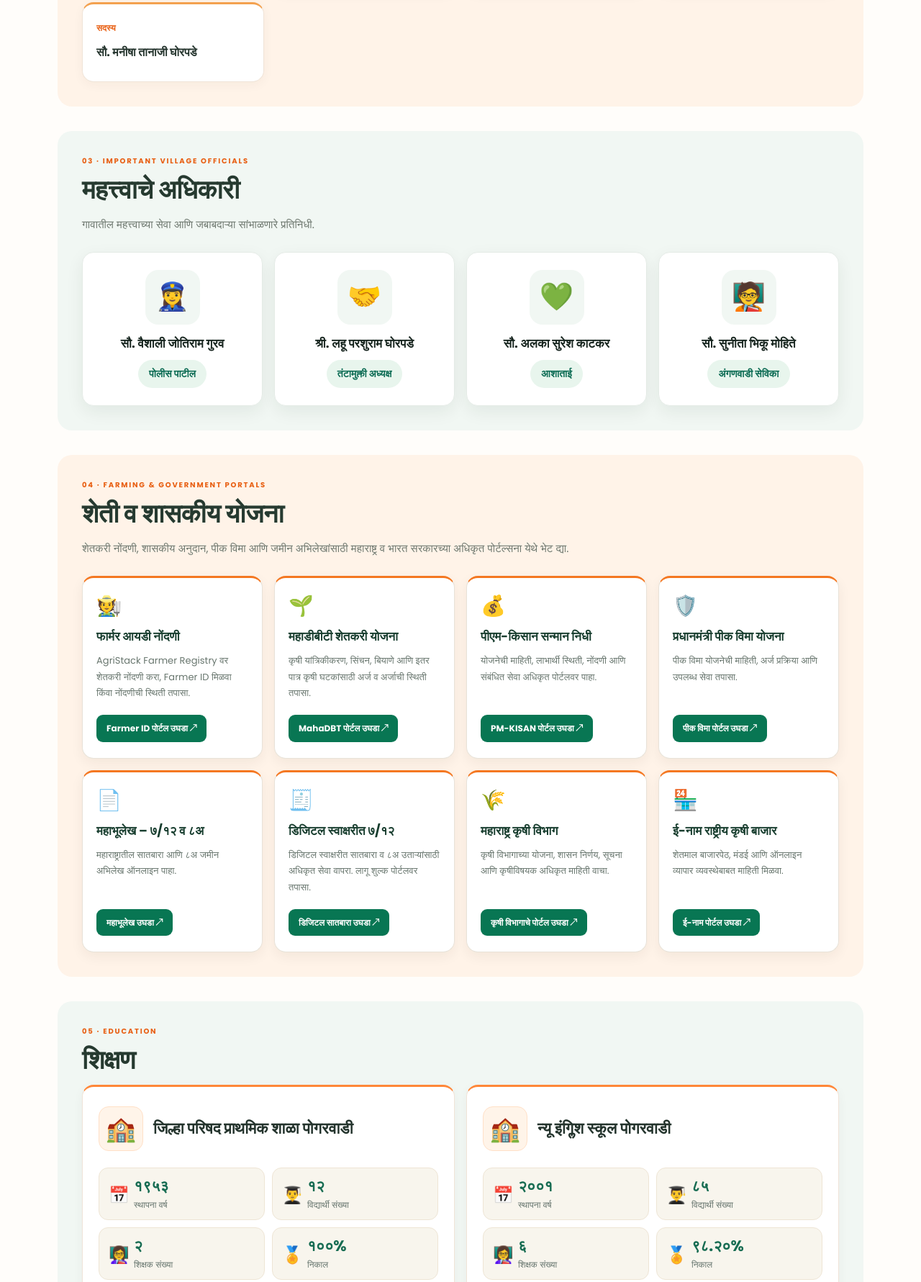
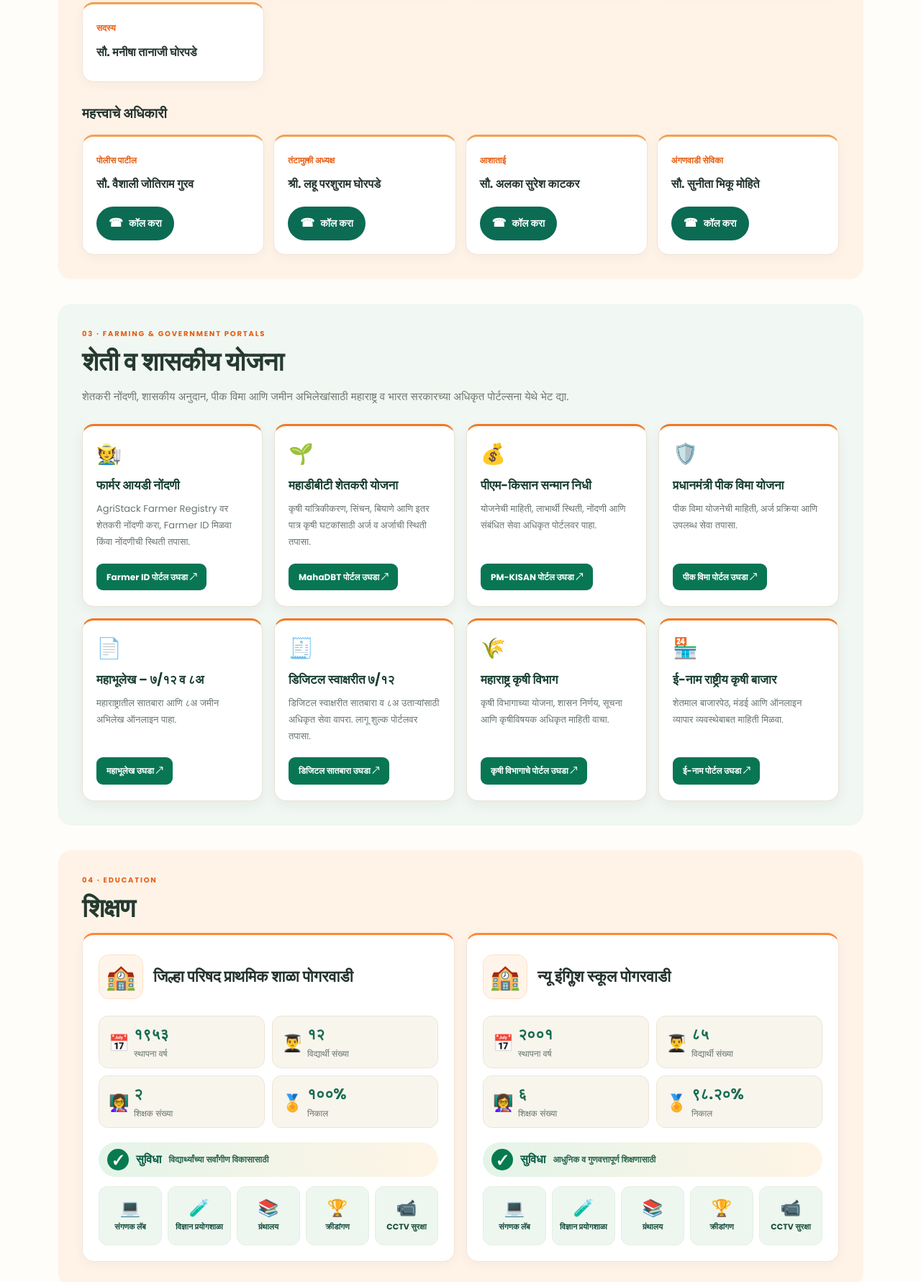
Before and after one commit to Digitalsourabh-in/digitalgav, a plain HTML site: page villages/pogarwadi.html in a window 1280 px wide. Shown: the part 1980-3761 px from the top of the page at 72% size. Drawn offline with Linux system fonts and the light colour scheme; a web font is replaced by a local one.

Commit message:
Move important officials into local governance

```diff
--- a/villages/pogarwadi.html
+++ b/villages/pogarwadi.html
@@ -77,26 +77,17 @@
         <article><span>सदस्य</span><h3>सौ. सुवर्णा अतिश शिंदे</h3></article>
         <article><span>सदस्य</span><h3>सौ. मनीषा तानाजी घोरपडे</h3></article>
       </div>
-    </section>
 
-
-
-
-
-    <section class="village-section key-officials-section" id="key-officials">
-      <div class="section-kicker">03 · IMPORTANT VILLAGE OFFICIALS</div>
-      <h2 class="content-heading">महत्त्वाचे अधिकारी</h2>
-      <p class="section-lead">गावातील महत्त्वाच्या सेवा आणि जबाबदाऱ्या सांभाळणारे प्रतिनिधी.</p>
-      <div class="key-officials-grid">
-        <article class="key-official-card"><div class="key-official-avatar" aria-hidden="true">👮‍♀️</div><h3>सौ. वैशाली जोतिराम गुरव</h3><span>पोलीस पाटील</span></article>
-        <article class="key-official-card"><div class="key-official-avatar" aria-hidden="true">🤝</div><h3>श्री. लहू परशुराम घोरपडे</h3><span>तंटामुक्ती अध्यक्ष</span></article>
-        <article class="key-official-card"><div class="key-official-avatar" aria-hidden="true">💚</div><h3>सौ. अलका सुरेश काटकर</h3><span>आशाताई</span></article>
-        <article class="key-official-card"><div class="key-official-avatar" aria-hidden="true">🧑‍🏫</div><h3>सौ. सुनीता भिकू मोहिते</h3><span>अंगणवाडी सेविका</span></article>
+      <h3 class="subsection-heading">महत्त्वाचे अधिकारी</h3>
+      <div class="official-grid official-grid-compact">
+        <article><span>पोलीस पाटील</span><h3>सौ. वैशाली जोतिराम गुरव</h3><a class="official-call-button" href="tel:9999999999" aria-label="पोलीस पाटील यांना कॉल करा"><span aria-hidden="true">☎</span> कॉल करा</a></article>
+        <article><span>तंटामुक्ती अध्यक्ष</span><h3>श्री. लहू परशुराम घोरपडे</h3><a class="official-call-button" href="tel:9999999999" aria-label="तंटामुक्ती अध्यक्ष यांना कॉल करा"><span aria-hidden="true">☎</span> कॉल करा</a></article>
+        <article><span>आशाताई</span><h3>सौ. अलका सुरेश काटकर</h3><a class="official-call-button" href="tel:9999999999" aria-label="आशाताई यांना कॉल करा"><span aria-hidden="true">☎</span> कॉल करा</a></article>
+        <article><span>अंगणवाडी सेविका</span><h3>सौ. सुनीता भिकू मोहिते</h3><a class="official-call-button" href="tel:9999999999" aria-label="अंगणवाडी सेविका यांना कॉल करा"><span aria-hidden="true">☎</span> कॉल करा</a></article>
       </div>
     </section>
-
-    <section class="village-section portal-section" id="agriculture-schemes">
-      <div class="section-kicker">04 · FARMING &amp; GOVERNMENT PORTALS</div>
+<section class="village-section portal-section" id="agriculture-schemes">
+      <div class="section-kicker">03 · FARMING &amp; GOVERNMENT PORTALS</div>
       <h2 class="content-heading">शेती व शासकीय योजना</h2>
       <p class="section-lead">शेतकरी नोंदणी, शासकीय अनुदान, पीक विमा आणि जमीन अभिलेखांसाठी महाराष्ट्र व भारत सरकारच्या अधिकृत पोर्टल्सना येथे भेट द्या.</p>
       <div class="portal-grid">
@@ -144,7 +135,7 @@
     </section>
 
     <section class="village-section" id="education">
-      <div class="section-kicker">05 · EDUCATION</div>
+      <div class="section-kicker">04 · EDUCATION</div>
       <h2 class="content-heading">शिक्षण</h2>
       <div class="education-grid">
         <article class="info-card school-card">
@@ -185,7 +176,7 @@
     </section>
 
     <section class="village-section" id="health">
-      <div class="section-kicker">07 · HEALTH & WELLNESS</div><h2 class="content-heading">आरोग्य</h2>
+      <div class="section-kicker">06 · HEALTH & WELLNESS</div><h2 class="content-heading">आरोग्य</h2>
       <p class="section-lead">गावातील आरोग्य सुविधा, वैद्यकीय सेवा आणि आरोग्य जनजागृती.</p>
       <div class="feature-grid">
         <article class="feature-card"><span>🏥</span><h3>आरोग्य केंद्र</h3><p>प्राथमिक आरोग्य केंद्र कुमठे अंतर्गत उपकेंद्र अंबवडे खुर्द मार्फत सेवा.</p></article>
@@ -197,7 +188,7 @@
     </section>
 
     <section class="village-section" id="culture">
-      <div class="section-kicker">08 · CULTURE & TRADITIONS</div><h2 class="content-heading">संस्कृती आणि परंपरा</h2>
+      <div class="section-kicker">07 · CULTURE & TRADITIONS</div><h2 class="content-heading">संस्कृती आणि परंपरा</h2>
       <p class="section-lead">गावातील सण, उत्सव, देवस्थाने, लोककला आणि सामाजिक परंपरा.</p>
       <div class="feature-grid">
         <article class="feature-card"><span>⚔️</span><h3>शिवजयंती उत्सव</h3><p>मिरवणूक, पोवाडे आणि सांस्कृतिक कार्यक्रम.</p></article>
@@ -209,7 +200,7 @@
     </section>
 
     <section class="village-section" id="pride">
-      <div class="section-kicker">09 · OUR PRIDE</div><h2 class="content-heading">गावाचा अभिमान</h2>
+      <div class="section-kicker">08 · OUR PRIDE</div><h2 class="content-heading">गावाचा अभिमान</h2>
       <p class="section-lead">गावाचे नाव उज्ज्वल करणारे शूरवीर, कर्तृत्ववान व्यक्ती आणि उल्लेखनीय कामगिरी.</p>
       <div class="legacy-grid">
         <article class="legacy-card"><span class="legacy-icon">🇮🇳</span><h3>शहीद अंकुश परशुराम घोरपडे</h3><p class="legacy-subtitle">ऑपरेशन पराक्रम · ११ मराठा लाईट इन्फंट्री</p><dl><div><dt>जन्म</dt><dd>१५ फेब्रुवारी १९८०</dd></div><div><dt>जन्मगाव</dt><dd>पोगरवाडी, सातारा</dd></div><div><dt>सेनेत भरती</dt><dd>१५ नोव्हेंबर १९९९</dd></div><div><dt>रँक</dt><dd>शिपाई</dd></div></dl><p>उपलब्ध गाव माहितीनुसार, २ जुलै २००२ रोजी ऑपरेशन पराक्रमदरम्यान त्यांनी देशसेवेत वीरमरण पत्करले.</p></article>
@@ -221,7 +212,7 @@
 
 
     <section class="village-section business-section" id="business">
-      <div class="section-kicker">10 · LOCAL BUSINESS</div>
+      <div class="section-kicker">09 · LOCAL BUSINESS</div>
       <div class="business-heading-row">
         <div><h2 class="content-heading">पोगरवाडीतील व्यवसाय</h2><p class="section-lead">आपल्या गावातील दुकाने, सेवा, उद्योजक आणि स्थानिक व्यवसायांना भेट द्या.</p></div>
         <div class="business-slider-controls" aria-label="व्यवसाय स्लाइडर नियंत्रणे"><button type="button" class="business-prev" aria-label="मागील व्यवसाय">‹</button><button type="button" class="business-next" aria-label="पुढील व्यवसाय">›</button></div>
@@ -251,7 +242,7 @@
     </section>
 
     <section class="village-section" id="tourism">
-      <div class="section-kicker">10 · PLACES TO VISIT</div><h2 class="content-heading">पर्यटन व प्रेक्षणीय स्थळे</h2>
+      <div class="section-kicker">09 · PLACES TO VISIT</div><h2 class="content-heading">पर्यटन व प्रेक्षणीय स्थळे</h2>
       <p class="section-lead">गावातील मंदिरे, ऐतिहासिक ठिकाणे, निसर्गरम्य परिसर आणि भेट देण्यासारखी ठिकाणे.</p>
       <div class="feature-grid">
         <article class="feature-card"><span>🛕</span><h3>मंदिरे व देवस्थाने</h3><p>गावातील प्रमुख मंदिरे, त्यांचे महत्त्व आणि उत्सवांची माहिती येथे दिली जाईल.</p></article>
@@ -263,7 +254,7 @@
 
     <section class="village-section contact-panel" id="contact">
       <div class="contact-copy">
-        <span class="section-kicker">11 · CONTACT &amp; LOCATION</span>
+        <span class="section-kicker">10 · CONTACT &amp; LOCATION</span>
         <h2>संपर्क व गावाचे स्थान</h2>
         <p>पोगरवाडीला भेट द्यायची आहे? गावाचे ठिकाण नकाशावर पाहा आणि ग्रामपंचायतीशी संबंधित माहितीसाठी स्थानिक कार्यालयाशी संपर्क साधा.</p>
       </div>
```
